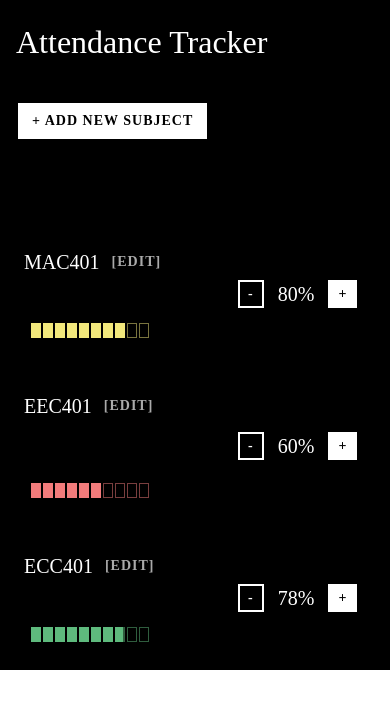
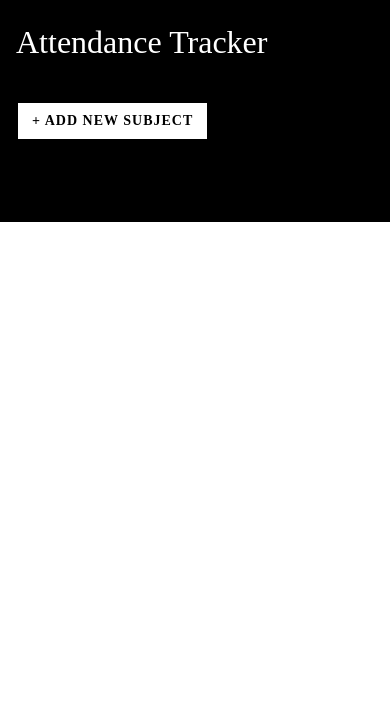
Before and after one commit to jalaj711/attendance-tracker, a React Native app: screen / in a window 390 px wide. Shown: the top 708 px of the page. Built offline with nearby package versions, Linux system fonts and the light colour scheme.

Commit message:
connected frontend to persistent storage
Signed-off-by: Jalaj Kumar <96870071+jalaj711@users.noreply.github.com>

```diff
--- a/src/pages/index.tsx
+++ b/src/pages/index.tsx
@@ -5,7 +5,7 @@
  * @format
  */
 
-import React, {useState} from 'react';
+import React, {useEffect, useState} from 'react';
 import {ScrollView} from 'react-native';
 
 import SubjectCard from '../components/SubjectCard';
@@ -13,42 +13,20 @@ import Header from '../components/Header';
 import SubjectType from '../types/SubjectType';
 import AddSubject from '../components/AddSubject';
 import EditSubject from '../components/EditSubject';
+import {createSubject, loadAll} from '../utils/storage';
 
 const blackBg = {
   backgroundColor: '#000',
+  minHeight: '100%',
 };
 
 function Index(): JSX.Element {
   const [showAddModal, setShowAddModal] = useState(false);
   const [editSubject, setEditSubject] = useState<SubjectType | null>(null);
-  const [subjects, setSubjects] = useState<SubjectType[]>([
-    {
-      id: 0,
-      title: 'MAC401',
-      classes_attended: 4,
-      classes_total: 5,
-      target_level: 75,
-      warning_level: 80,
-    },
-    {
-      id: 1,
-      title: 'EEC401',
-      classes_attended: 3,
-      classes_total: 5,
-      target_level: 75,
-      warning_level: 80,
-    },
-    {
-      id: 2,
-      title: 'ECC401',
-      classes_attended: 31,
-      classes_total: 40,
-      target_level: 75,
-      warning_level: 80,
-    },
-  ]);
+  const [subjects, setSubjects] = useState<SubjectType[]>([]);
+  const [subjectIDs, setSubjectIDs] = useState<string[]>([]);
 
-  const handleClassAdd = (subj_id: number) => {
+  const handleClassAdd = (subj_id: string) => {
     const subj = subjects.findIndex((s: SubjectType) => s.id === subj_id);
     if (subj > -1) {
       var subjs_copy = subjects.slice();
@@ -57,13 +35,23 @@ function Index(): JSX.Element {
       setSubjects(subjs_copy);
     }
   };
-  const handleClassAbsent = (subj_id: number) => {
+  const handleClassAbsent = (subj_id: string) => {
     const subj = subjects.findIndex((s: SubjectType) => s.id === subj_id);
     if (subj > -1) {
       var subjs_copy = subjects.slice();
       subjs_copy[subj].classes_total += 1;
       setSubjects(subjs_copy);
     }
+  };
+
+  const handleCreateSubject = (_subj: SubjectType) => {
+    createSubject(_subj, subjectIDs.slice(), (error, new_subject) => {
+      if (error || new_subject === null) {
+      } else {
+        setSubjects([...subjects, _subj]);
+        setSubjectIDs([...subjectIDs, new_subject.id]);
+      }
+    });
   };
 
   const handleEditSubject = (_subj: SubjectType) => {
@@ -82,6 +70,18 @@ function Index(): JSX.Element {
       setSubjects(subjs_copy);
     }
   };
+
+  useEffect(() => {
+    loadAll((error, loaded_subjects, loaded_subject_ids) => {
+      if (error) {
+      } else {
+        setSubjects(loaded_subjects || []);
+        setSubjectIDs(loaded_subject_ids || []);
+      }
+    });
+  }, []);
+
+  console.log(subjectIDs);
   return (
     <ScrollView style={blackBg}>
       <Header onAddSubjectClick={() => setShowAddModal(true)} />
@@ -89,7 +89,7 @@ function Index(): JSX.Element {
         show={showAddModal}
         handleHide={() => setShowAddModal(false)}
         onAdd={subj => {
-          setSubjects([...subjects, subj]);
+          handleCreateSubject(subj);
           setShowAddModal(false);
         }}
       />
```
